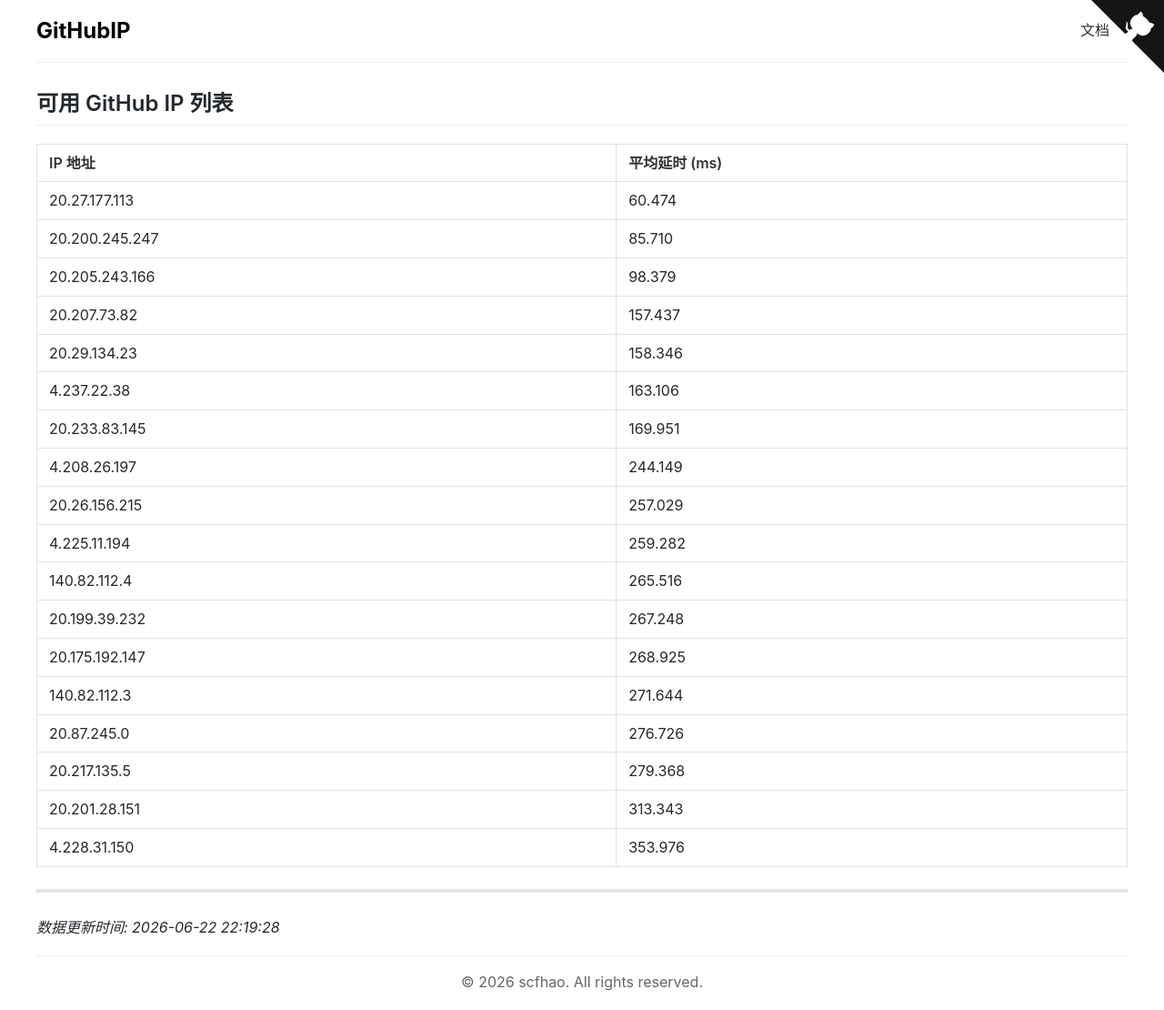
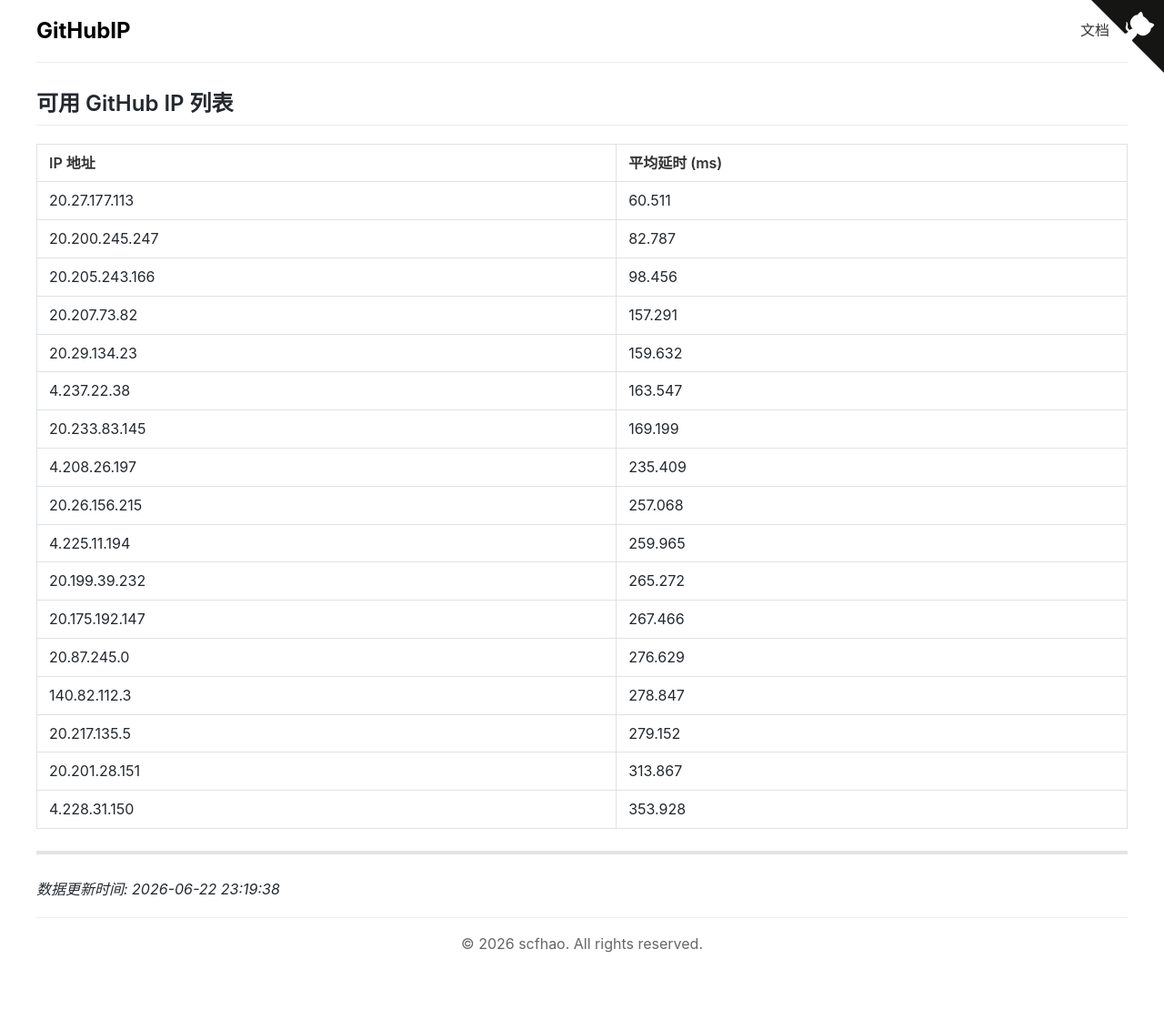
Before and after one commit to scfhao/GitHubIP, a Jekyll site: the page built from index.md, in a window 1280 px wide. Shown: the whole page at 91% size. Built offline with Jekyll 4.4.1, drawn with Linux system fonts in a browser that asks for light colours; after the commit the page ends 1068 px from its top, so only the background shows below that.

Commit message:
自动脚本执行 - 2026-06-22 23:19:38

```diff
--- a/index.md
+++ b/index.md
@@ -1,32 +1,31 @@
 ---
 layout: home
 title: GitHub IP 列表
-date: 2026-06-22 22:19:28
+date: 2026-06-22 23:19:38
 ---
 
 ## 可用 GitHub IP 列表
 
 | IP 地址 | 平均延时 (ms) |
 |---------|--------------|
-| 20.27.177.113 | 60.474 |
-| 20.200.245.247 | 85.710 |
-| 20.205.243.166 | 98.379 |
-| 20.207.73.82 | 157.437 |
-| 20.29.134.23 | 158.346 |
-| 4.237.22.38 | 163.106 |
-| 20.233.83.145 | 169.951 |
-| 4.208.26.197 | 244.149 |
-| 20.26.156.215 | 257.029 |
-| 4.225.11.194 | 259.282 |
-| 140.82.112.4 | 265.516 |
-| 20.199.39.232 | 267.248 |
-| 20.175.192.147 | 268.925 |
-| 140.82.112.3 | 271.644 |
-| 20.87.245.0 | 276.726 |
-| 20.217.135.5 | 279.368 |
-| 20.201.28.151 | 313.343 |
-| 4.228.31.150 | 353.976 |
+| 20.27.177.113 | 60.511 |
+| 20.200.245.247 | 82.787 |
+| 20.205.243.166 | 98.456 |
+| 20.207.73.82 | 157.291 |
+| 20.29.134.23 | 159.632 |
+| 4.237.22.38 | 163.547 |
+| 20.233.83.145 | 169.199 |
+| 4.208.26.197 | 235.409 |
+| 20.26.156.215 | 257.068 |
+| 4.225.11.194 | 259.965 |
+| 20.199.39.232 | 265.272 |
+| 20.175.192.147 | 267.466 |
+| 20.87.245.0 | 276.629 |
+| 140.82.112.3 | 278.847 |
+| 20.217.135.5 | 279.152 |
+| 20.201.28.151 | 313.867 |
+| 4.228.31.150 | 353.928 |
 
 ---
 
-*数据更新时间: 2026-06-22 22:19:28*
+*数据更新时间: 2026-06-22 23:19:38*
```
